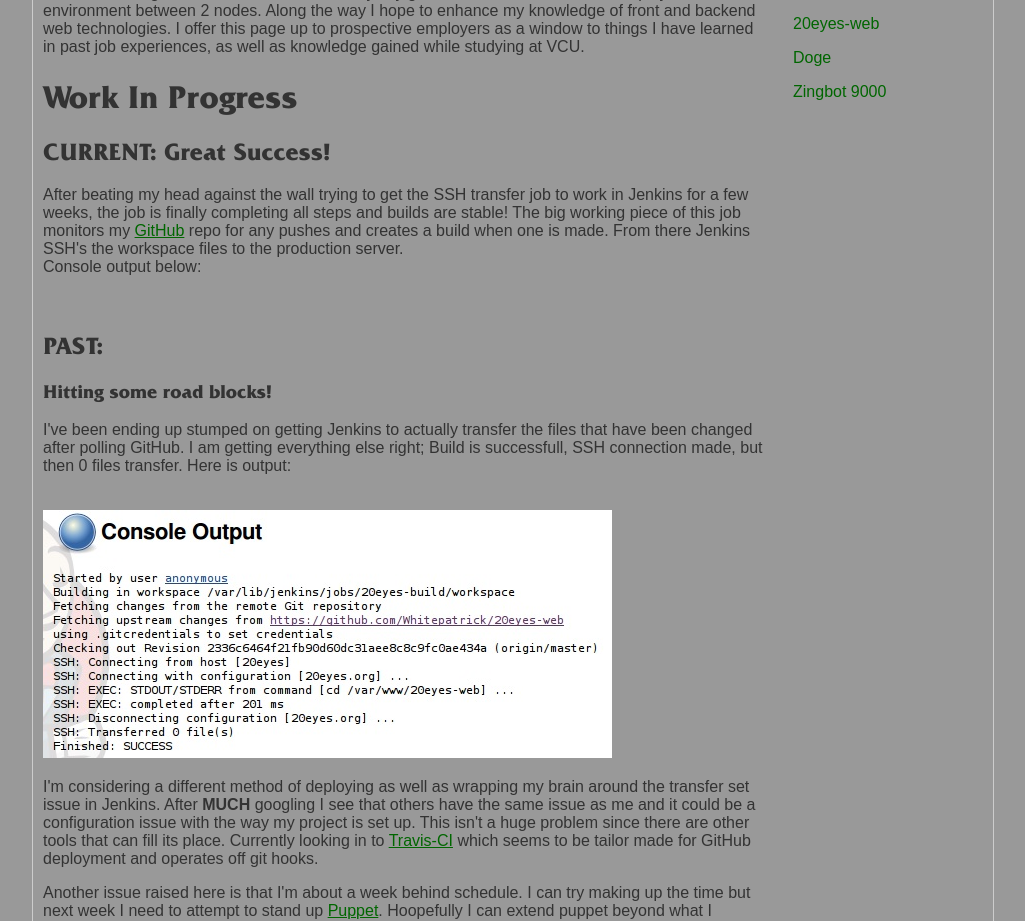
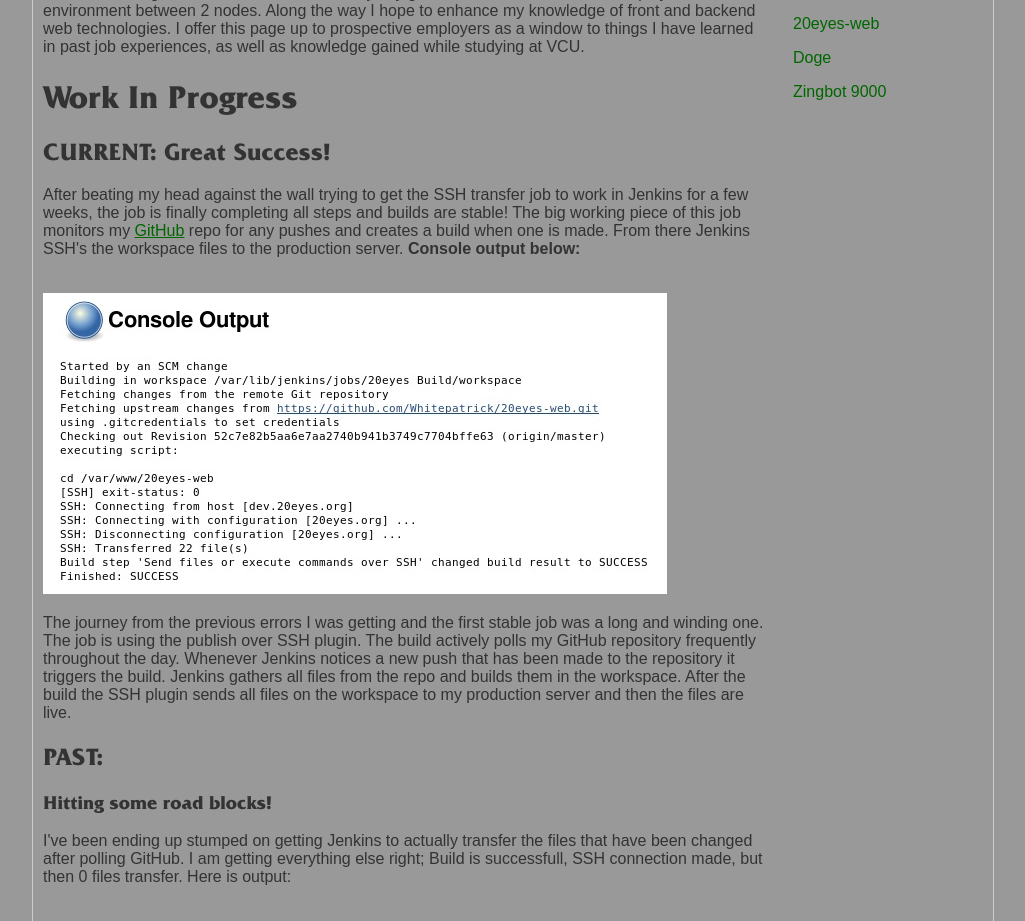
Before and after one commit to Whitepatrick/20eyes-web, a PHP site: page /index.php in a window 1280 px wide. Shown: the part 370-1291 px from the top of the page, without its empty margins (127-1152 px from the left). Run offline with PHP 8.4, Linux system fonts and the light colour scheme; some libraries are stand-ins or nearby versions.

Commit message:
adding updates about jenkins

```diff
--- a/progress.php
+++ b/progress.php
@@ -6,7 +6,12 @@
 
 <h2>CURRENT: Great Success! </h2>
 
-<p>After beating my head against the wall trying to get the SSH transfer job to work in Jenkins for a few weeks, the job is finally completing all steps and builds are stable! The big working piece of this job monitors my <a href="http://www.github.com/Whitepatrick" target="_blank">GitHub</a> repo for any pushes and creates a build when one is made. From there Jenkins SSH's the workspace files to the production server. </br>Console output below:</p></br>
+<p>After beating my head against the wall trying to get the SSH transfer job to work in Jenkins for a few weeks, the job is finally completing all steps and builds are stable! The big working piece of this job monitors my <a href="http://www.github.com/Whitepatrick" target="_blank">GitHub</a> repo for any pushes and creates a build when one is made. From there Jenkins SSH's the workspace files to the production server. <b>Console output below:</b></p>
+<br><img src="images/console_success.jpg" alt="jenkins success"></br>
+
+<p>The journey from the previous errors I was getting and the first stable job was a long and winding one. The job is using the publish over SSH plugin. The build actively polls my GitHub repository frequently throughout the day.
+Whenever Jenkins notices a new push that has been made to the repository it triggers the build. Jenkins gathers all files from the repo and builds them in the workspace. After the build the SSH plugin sends all files on the
+workspace to my production server and then the files are live.</p>
 
 <h2>PAST:</h2>
 
```
Also changed, not shown: images/console_success.jpg (added).
